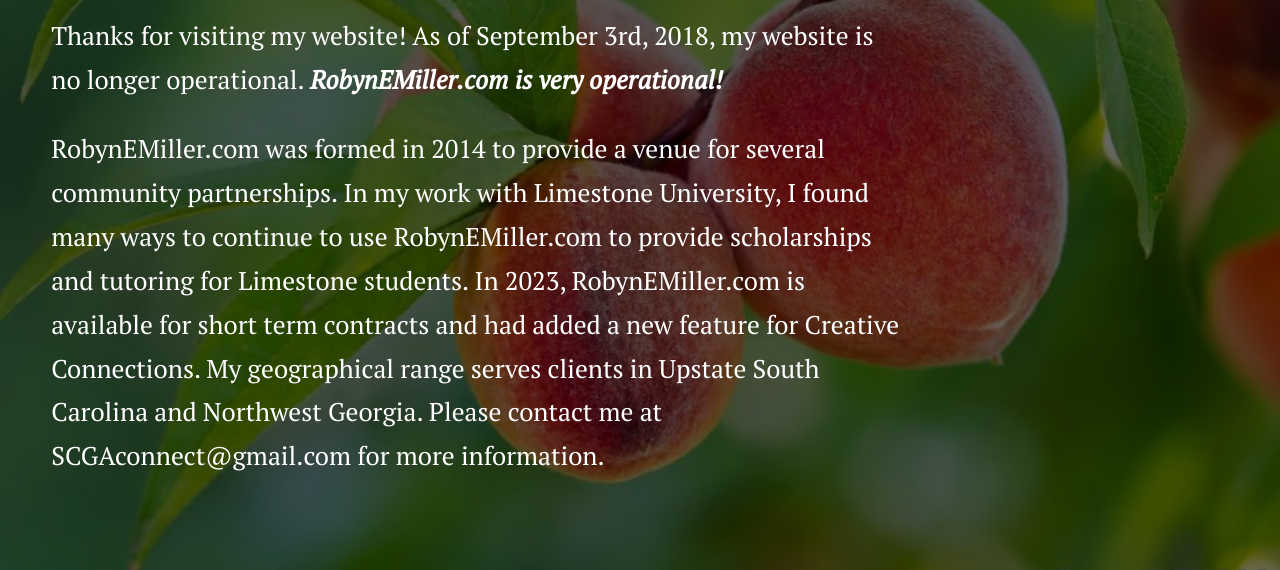
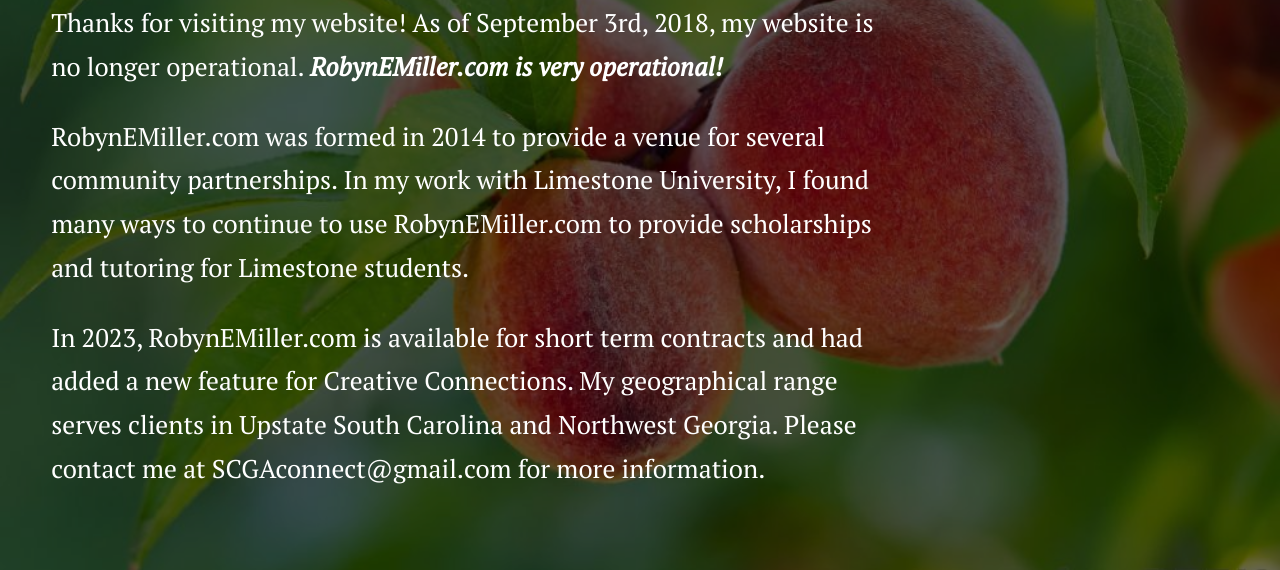
Before and after one commit to benrobertsonio/rem, a plain HTML site: page index.html in a window 1280 px wide. Shown: the part 230-800 px from the top of the page. Drawn offline with Linux system fonts and the light colour scheme; a web font is replaced by a local one.

Commit message:
Update index.html

```diff
--- a/index.html
+++ b/index.html
@@ -19,7 +19,7 @@
       <li><a href="mailto:robynemiller@gmail.com">robynemiller@gmail.com</a></li>
     </ul>
     <p>Thanks for visiting my website! As of September 3rd, 2018, my website is no longer operational. <strong>RobynEMiller.com is very operational!</strong></p>
-    <p>RobynEMiller.com was formed in 2014 to provide a venue for several community partnerships. In my work with Limestone University, I found many ways to continue to use RobynEMiller.com to provide scholarships and tutoring for Limestone students. In 2023, RobynEMiller.com is available for short term contracts and had added a new feature for Creative Connections. My geographical range serves clients in Upstate South Carolina and Northwest Georgia. Please contact me at SCGAconnect@gmail.com for more information.</p>
+    <p>RobynEMiller.com was formed in 2014 to provide a venue for several community partnerships. In my work with Limestone University, I found many ways to continue to use RobynEMiller.com to provide scholarships and tutoring for Limestone students.</p><p>In 2023, RobynEMiller.com is available for short term contracts and had added a new feature for Creative Connections. My geographical range serves clients in Upstate South Carolina and Northwest Georgia. Please contact me at SCGAconnect@gmail.com for more information.</p>
   </div>
 </body>
 </html>
```
